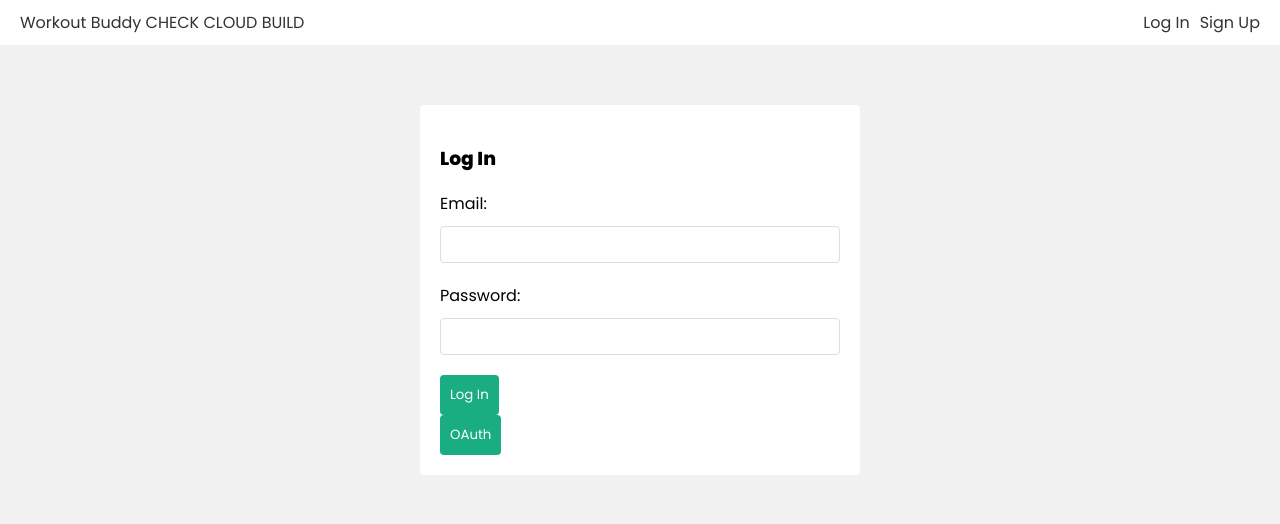
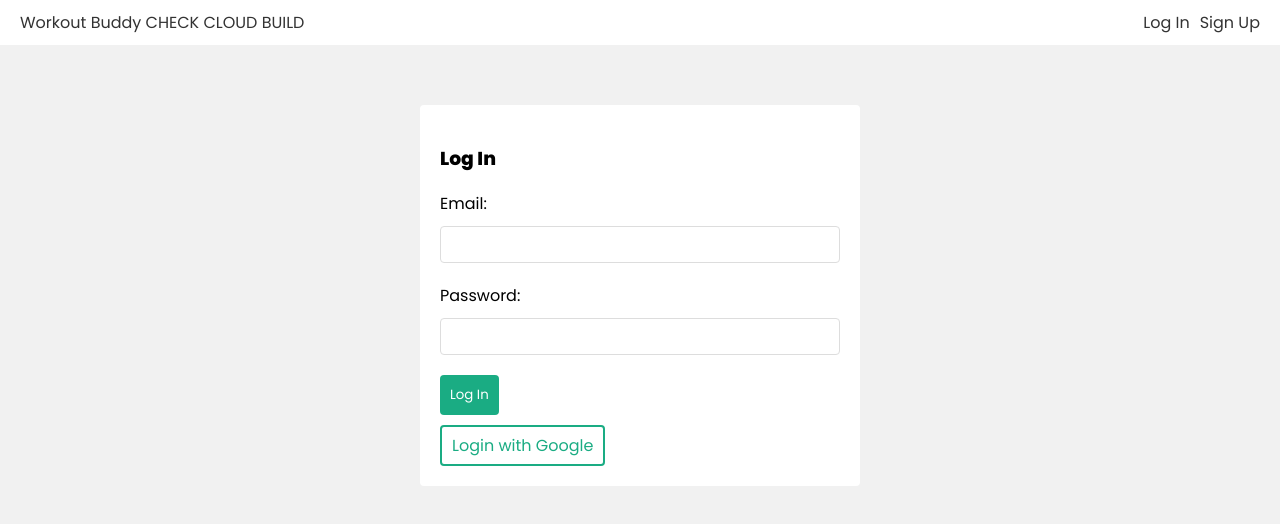
Before and after one commit to msarar/mern-workout, a React (Create React App) app in the folder frontend/: page /login in a window 1280 px wide. Shown: the top 524 px of the page. Built offline with nearby package versions, Linux system fonts and the light colour scheme; no server answers.

Commit message:
added formatting for google loginbutton

```diff
--- a/frontend/src/components/OAuth.js
+++ b/frontend/src/components/OAuth.js
@@ -34,10 +34,7 @@ const OAuth = () => {
                 console.log('User logged in successfully');
                 console.log(data);
                 navigate('/');
-
                 dispatch({ type: 'LOGIN', payload: data });
-
-                // TODO: dispatch here
             }
 
 
@@ -51,7 +48,7 @@ const OAuth = () => {
 
     return (
         <div>
-            <button type="button" onClick={handleGoogleClick}>OAuth</button>
+            <button type="button" className="google_btn" onClick={handleGoogleClick}>Login with Google</button>
         </div>
      );
 }
--- a/frontend/src/index.css
+++ b/frontend/src/index.css
@@ -120,6 +120,19 @@ nav button {
   font-size: 1em;
 }
 
+.google_btn{
+  margin-top: 10px;
+  background: #fff;
+  color: var(--primary);
+  border: 2px solid var(--primary);
+  padding: 6px 10px;
+  border-radius: 4px;
+  font-family: "Poppins";
+  cursor: pointer;
+  font-size: 1em;
+
+}
+
 /* auth forms */
 form.signup, form.login {
   max-width: 400px;
--- a/frontend/src/pages/Login.js
+++ b/frontend/src/pages/Login.js
@@ -36,8 +36,12 @@ const Login = () => {
                 onChange={(e) => setPassword(e.target.value)}
             />
 
-            <button disabled={isLoading}>Log In</button>
-            <OAuth />
+            <div className='auth-btns'>
+                <button disabled={isLoading}>Log In</button>
+                <OAuth />
+            </div>
+
+
             {error && <div className='error'>{error}</div>}
         </form>
      );
--- a/frontend/src/pages/Signup.js
+++ b/frontend/src/pages/Signup.js
@@ -35,8 +35,11 @@ const Signup = () => {
                 onChange={(e) => setPassword(e.target.value)}
             />
 
-            <button disabled={isLoading}>Sign Up</button>
-            <OAuth />
+
+            <div className='auth-btns'>
+                <button disabled={isLoading}>Sign Up</button>
+                <OAuth />
+            </div>
 
             {error && <div className='error'>{error}</div>}
         </form>
```
